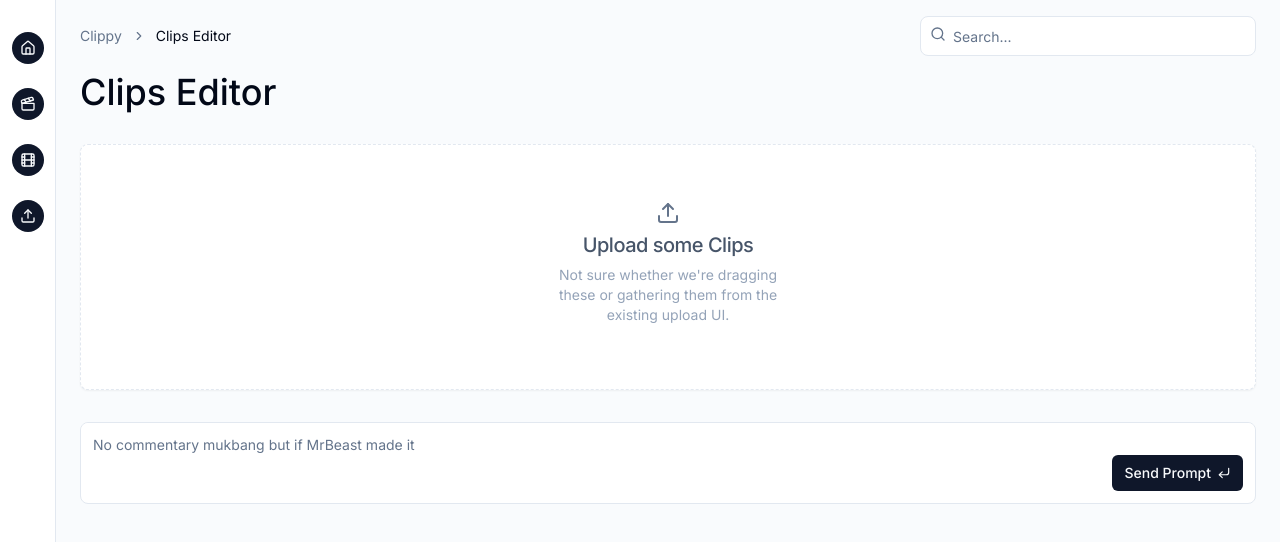
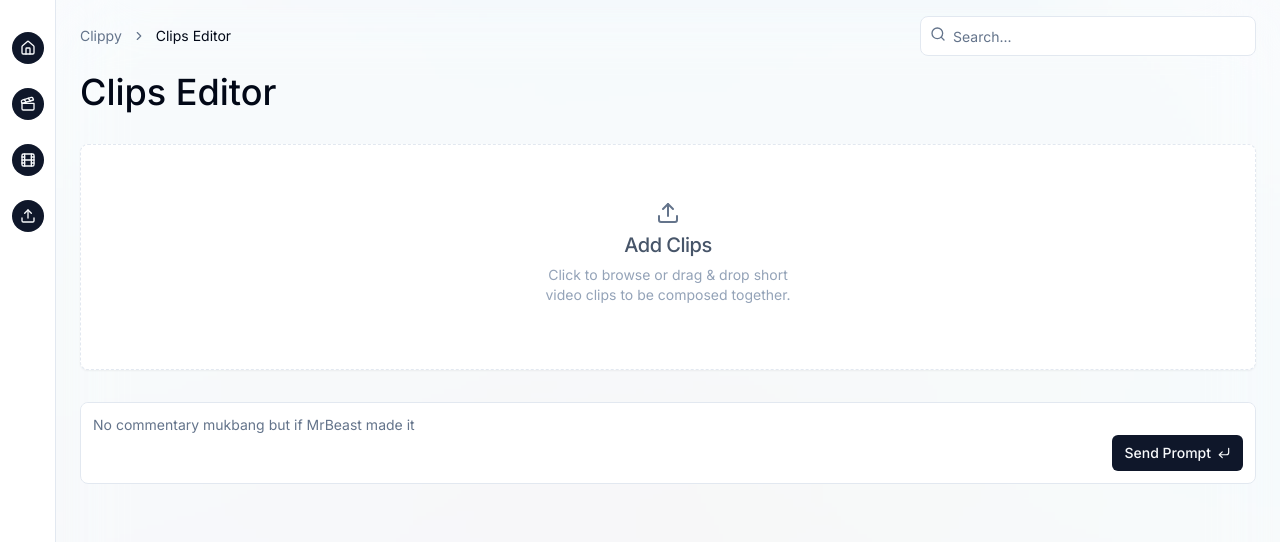
Before and after one commit to MiniHacks/clippy, a Next.js app in the folder apps/frontend/: page /clips in a window 1280 px wide. Shown: the top 542 px of the page. Built offline with nearby package versions, Linux system fonts and the light colour scheme.

Commit message:
🍛 upload consistency

```diff
--- a/apps/frontend/app/(pages)/clips/page.tsx
+++ b/apps/frontend/app/(pages)/clips/page.tsx
@@ -1,7 +1,6 @@
 import Header from "@/components/ui/header";
 import Prompt from "@/components/ui/prompt";
-import {Card, CardContent, CardHeader, CardTitle} from "@/components/ui/card";
-import {Upload, Video} from "lucide-react";
+import UploadBox from "@/components/ui/upload";
 
 export default function Clips() {
     return (
@@ -12,20 +11,10 @@ export default function Clips() {
                     <h1 className="text-4xl font-medium">
                         Clips Editor
                     </h1>
-                    <Card className="border-dashed pt-8 pb-4">
-                        <CardHeader className="flex flex-col items-center text-center">
-                            <Upload className="h-6 w-6 text-muted-foreground"/>
-                            <CardTitle className="text-xl font-medium text-slate-600">
-                                Upload some Clips
-                            </CardTitle>
-                            <div className="text-sm w-[254px] text-wrap text-slate-400">
-                                Not sure whether we're dragging these
-                                or gathering them from the existing upload
-                                UI.
-                            </div>
-                        </CardHeader>
-                        <CardContent></CardContent>
-                    </Card>
+                    <UploadBox
+                        title="Add Clips"
+                        desc="Click to browse or drag & drop short video clips to be composed together."
+                    />
                     <Prompt/>
                 </div>
             </main>
--- a/apps/frontend/app/(pages)/upload/page.tsx
+++ b/apps/frontend/app/(pages)/upload/page.tsx
@@ -2,6 +2,7 @@
 
 import { useState, useEffect } from 'react';
 import { useDropzone } from 'react-dropzone';
+import UploadBox from "@/components/ui/upload";
 import Header from "@/components/ui/header";
 
 import {
@@ -16,7 +17,6 @@ import { Button } from "@/components/ui/button"
 import { useToast } from "@/components/ui/use-toast"
 
 import { SquarePlus } from 'lucide-react';
-
 
 function getVideoCover(file : File, seekTo = 0.0) : Promise<Blob | null> {
   console.log("getting video cover for file: ", file);
@@ -140,14 +140,13 @@ export default function Upload() {
     <>
       <Header route="Video Upload"/>
         <main className="flex flex-col items-start gap-4 p-4 sm:px-6 sm:py-0 md:gap-8">
-
-              <div {...getRootProps()} className={`w-full transition-colors duration-300 ease-in-out rounded ${isDragActive ? 'bg-green-100' : 'bg-white'}`}>
+            <div {...getRootProps()}
+                 className={`w-full transition-colors duration-300 ease-in-out rounded ${isDragActive ? 'bg-green-100' : 'bg-white'}`}>
                 <input {...getInputProps()} />
-                <CardHeader>
-                  <CardTitle>Upload Videos Here</CardTitle>
-                  <CardDescription>Click or Drag N' Drop to Add Videos</CardDescription>
-                </CardHeader>
-
+                <UploadBox
+                    title="Upload"
+                    desc="Click to browse for videos, or drag and drop files here."
+                />
             </div>
 
             {videoThumbnails && videoThumbnails.map((file, index) => (
@@ -155,8 +154,10 @@ export default function Upload() {
                     {file && file.thumbnail && (
                         <Card className="flex-shrink-0 w-full">
                             <div key={index} className="flex items-center space-x-4 rounded relative">
-                        <img src={URL.createObjectURL(file.thumbnail)} alt={`Cover of video ${index + 1}`} className="w-[200px] p-4 rounded"/>
-                        <div className="absolute top-0 bg-black bg-opacity-50 text-white p-1 m-5 text-xs rounded">
+                                <img src={URL.createObjectURL(file.thumbnail)} alt={`Cover of video ${index + 1}`}
+                                     className="w-[200px] p-4 rounded"/>
+                                <div
+                                    className="absolute top-0 bg-black bg-opacity-50 text-white p-1 m-5 text-xs rounded">
                                     {formatDuration(file.duration)}
                                 </div>
 
@@ -165,7 +166,8 @@ export default function Upload() {
                                     <p className="text-gray-600">{formatFileSize(file.size)}</p>
 
                                     <div className="w-full h-2 bg-gray-200 rounded mt-2">
-                            <div className="h-full bg-black rounded" style={{ width: `${(1 / 5) * 100}%` }}></div>
+                                        <div className="h-full bg-black rounded"
+                                             style={{width: `${(1 / 5) * 100}%`}}></div>
                                     </div>
                                 </div>
 
--- a/apps/frontend/app/(pages)/vlogs/page.tsx
+++ b/apps/frontend/app/(pages)/vlogs/page.tsx
@@ -1,5 +1,6 @@
 import Header from "@/components/ui/header";
 import Prompt from "@/components/ui/prompt";
+import UploadBox from "@/components/ui/upload";
 export default function Vlog() {
     return (
         <>
@@ -9,9 +10,10 @@ export default function Vlog() {
                     <h1 className="text-4xl font-medium">
                         Highlights Editor
                     </h1>
-                    <h2>
-                        (TODO: some get from library/selection component here)
-                    </h2>
+                    <UploadBox
+                        title="Add Videos"
+                        desc="Click to browse or drag & drop long videos to be made into a highlight reel."
+                    />
                     <Prompt/>
                 </div>
             </main>
--- a/apps/frontend/app/layout.tsx
+++ b/apps/frontend/app/layout.tsx
@@ -9,8 +9,8 @@ import { Toaster } from "@/components/ui/toaster"
 const inter = Inter({ subsets: ["latin"] });
 
 export const metadata: Metadata = {
-  title: "Create Next App",
-  description: "Generated by create next app",
+  title: "Clippy",
+  description: "Life highlight reels.",
 };
 
 export default function RootLayout({
@@ -41,7 +41,7 @@ export default function RootLayout({
           </Navlink>
         </nav>
       </aside>
-      <div className="flex flex-col sm:gap-4 sm:py-4 sm:pl-14">
+      <div className="flex flex-col sm:gap-4 sm:py-4 sm:pl-14 fixed inset-0 backdrop-blur-2xl bg-[url('../public/gradient.png')] bg-cover bg-center">
         {children}
       </div>
     </div>
--- /dev/null
+++ b/apps/frontend/components/ui/upload.tsx
@@ -0,0 +1,24 @@
+import {Card, CardContent, CardHeader, CardTitle} from "@/components/ui/card";
+import {Upload as UploadIcon} from "lucide-react";
+
+interface UploadProps {
+    title: string,
+    desc: string
+}
+
+export default function UploadBox({title, desc}: UploadProps) {
+    return (
+        <Card className="border-dashed pt-8 pb-4 hover:cursor-pointer">
+            <CardHeader className="flex flex-col items-center text-center">
+                <UploadIcon className="h-6 w-6 text-muted-foreground"/>
+                <CardTitle className="text-xl font-medium text-slate-600">
+                    {title}
+                </CardTitle>
+                <div className="text-sm w-[254px] text-wrap text-slate-400">
+                    {desc}
+                </div>
+            </CardHeader>
+            <CardContent></CardContent>
+        </Card>
+    );
+}
```
Also changed, not shown: apps/frontend/public/gradient.png (added). Lines whose indentation alone changed are shown as unchanged.
